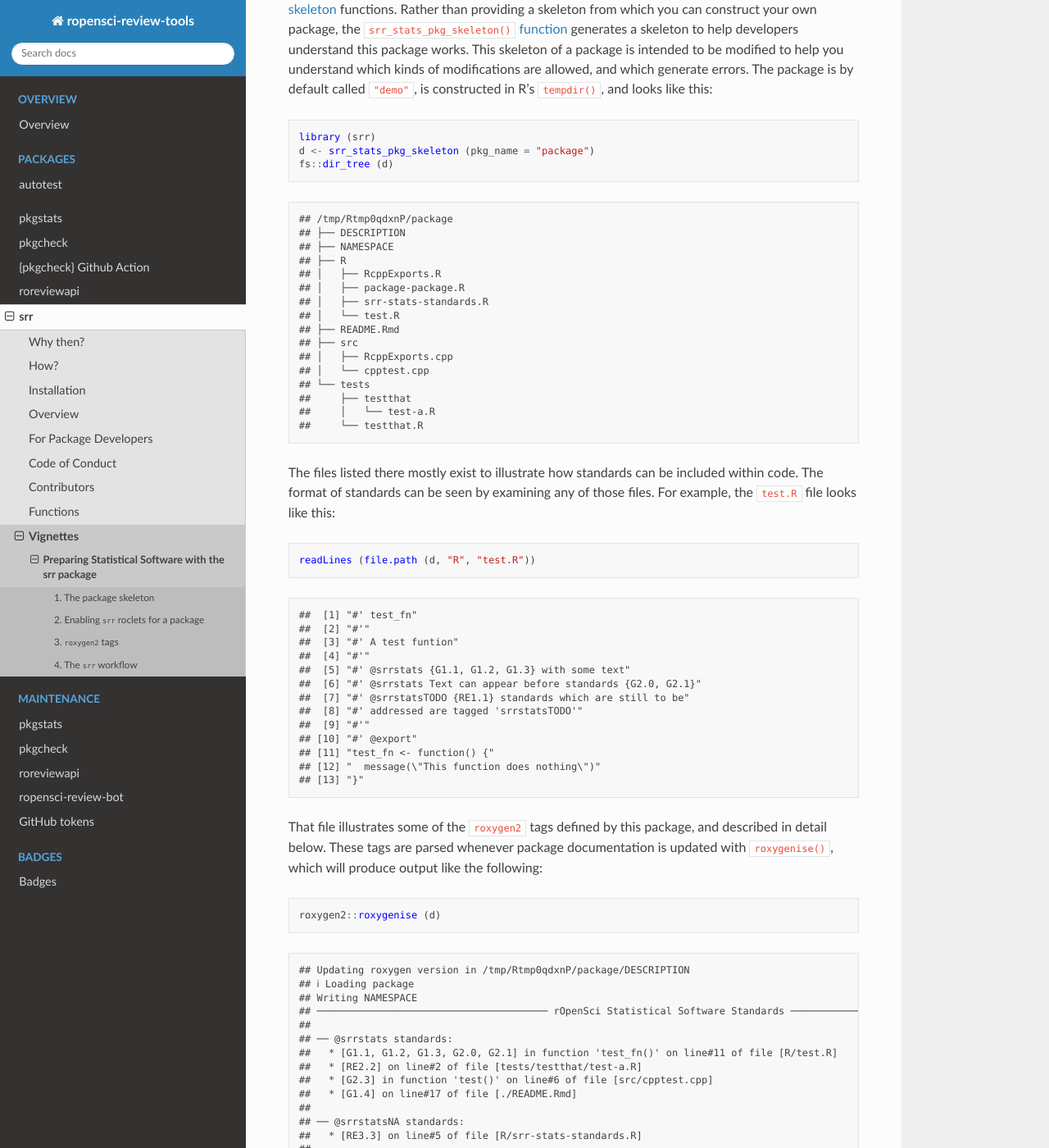
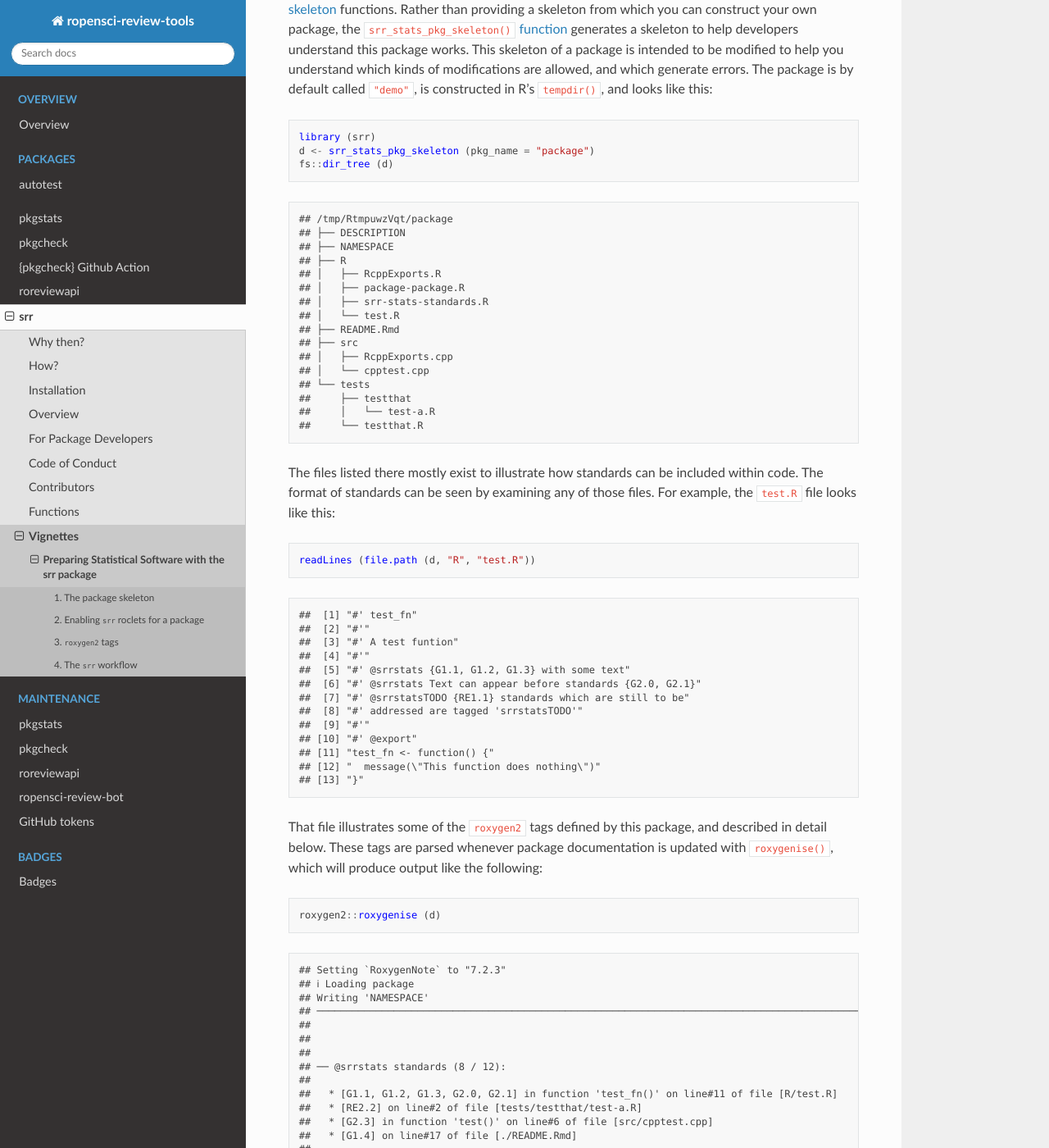
Before and after one commit to ropensci-review-tools/ropensci-review-tools, a Sphinx documentation site: the page built from docs/srr/vignettes/srr-stats.md, in a window 1280 px wide and 1400 px high, scrolled down 585 px. Shown: the whole window at 82% size. Built offline with Sphinx 7.4.7 and the Read the Docs theme 2.0.0, drawn with Linux system fonts in a browser that asks for light colours; pages that are not in the unit, such as notebooks, are missing from menus; some of the changed text lies outside the part shown.

Commit message:
update srr vignette

````diff
--- a/docs/srr/vignettes/srr-stats.md
+++ b/docs/srr/vignettes/srr-stats.md
@@ -48,7 +48,7 @@
 fs::dir_tree (d)
 ```
 
-    ## /tmp/Rtmp0qdxnP/package
+    ## /tmp/RtmpuwzVqt/package
     ## ├── DESCRIPTION
     ## ├── NAMESPACE
     ## ├── R
@@ -98,28 +98,39 @@
 roxygen2::roxygenise (d)
 ```
 
-    ## Updating roxygen version in /tmp/Rtmp0qdxnP/package/DESCRIPTION
+    ## Setting `RoxygenNote` to "7.2.3"
     ## ℹ Loading package
-    ## Writing NAMESPACE
-    ## ─────────────────────────────────────── rOpenSci Statistical Software Standards ──────────────────────────────────────
+    ## Writing 'NAMESPACE'
+    ## ─────────────────────────────────────────────────────────────────────────────────────────────────────────────────── rOpenSci Statistical Software Standards ───────────────────────────────────────────────────────────────────────────────────────────────────────────────────
     ##
-    ## ── @srrstats standards:
+    ##
+    ##
+    ## ── @srrstats standards (8 / 12):
+    ##
     ##   * [G1.1, G1.2, G1.3, G2.0, G2.1] in function 'test_fn()' on line#11 of file [R/test.R]
     ##   * [RE2.2] on line#2 of file [tests/testthat/test-a.R]
     ##   * [G2.3] in function 'test()' on line#6 of file [src/cpptest.cpp]
     ##   * [G1.4] on line#17 of file [./README.Rmd]
     ##
-    ## ── @srrstatsNA standards:
+    ##
+    ##
+    ## ── @srrstatsNA standards (1 / 12):
+    ##
     ##   * [RE3.3] on line#5 of file [R/srr-stats-standards.R]
     ##
-    ## ── @srrstatsTODO standards:
+    ##
+    ##
+    ## ── @srrstatsTODO standards (3 / 12):
+    ##
     ##   * [RE4.4] on line#14 of file [R/srr-stats-standards.R]
     ##   * [RE1.1] on line#11 of file [R/test.R]
     ##   * [G1.5] on line#17 of file [./README.Rmd]
-    ## ──────────────────────────────────────────────────────────────────────────────────────────────────────────────────────
-    ## Writing package-package.Rd
-    ## Writing test_fn.Rd
-    ## Writing NAMESPACE
+    ##
+    ## ───────────────────────────────────────────────────────────────────────────────────────────────────────────────────────────────────────────────────────────────────────────────────────────────────────────────────────────────────────────────────────────────────────────────
+    ##
+    ## Writing 'package-package.Rd'
+    ## Writing 'test_fn.Rd'
+    ## Writing 'NAMESPACE'
 
 The “roclets” contained within this package parse any instances of the
 package-specified tags described below, and summarise the output by
@@ -418,14 +429,19 @@
     (in the main package directory). This will by default generate a
     file in the `R/` directory called `srr-stats-standards.R`, although
     any alternative name can also be passed to the function (or the file
-    can be renamed after it has initially been created).
+    can be renamed after it has initially been created). Each group of
+    standards in this file must always be terminated by `NULL` in order
+    to be appropriately parsed by the `roxygen2` package.
 2.  Change your package’s `DESCRIPTION` file to use the `srr` roclets by
     adding `roclets = "srr::srr_stats_roclet"`) to the `Roxygen` line,
     as demonstrated at the outset, as well as in the package skeleton.
 3.  Run
     [`roxygenise`](https://roxygen2.r-lib.org/reference/roxygenize.html)
     to confirm that the roclets work on your package. You should
-    initially see only a single list of `@srrstatsTODO` standards.
+    initially see only a single list of `@srrstatsTODO` standards. All
+    documented standards should appear somewhere in the output. Any
+    missing standards indicate documentation problems, such as missing
+    terminal `NULL` values from standards blocks.
 4.  We recommend as a first step cutting-and-pasting standards to
     approximate locations within your package’s code where you
     anticipate these standards being addressed. Multiple copies of any
````
Also changed, not shown: other parts of docs/srr/vignettes/srr-stats.md (+7 -8 lines).
